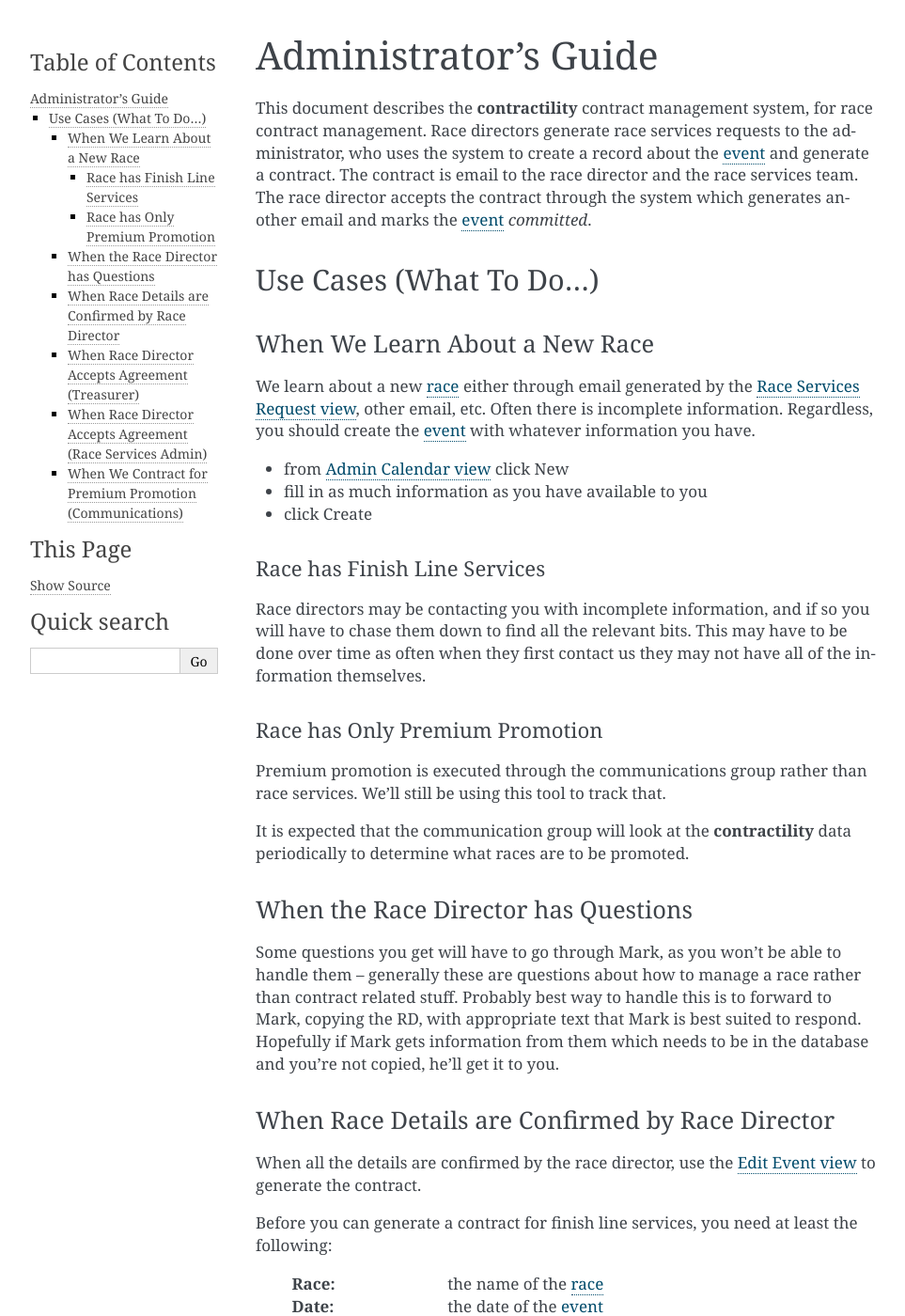
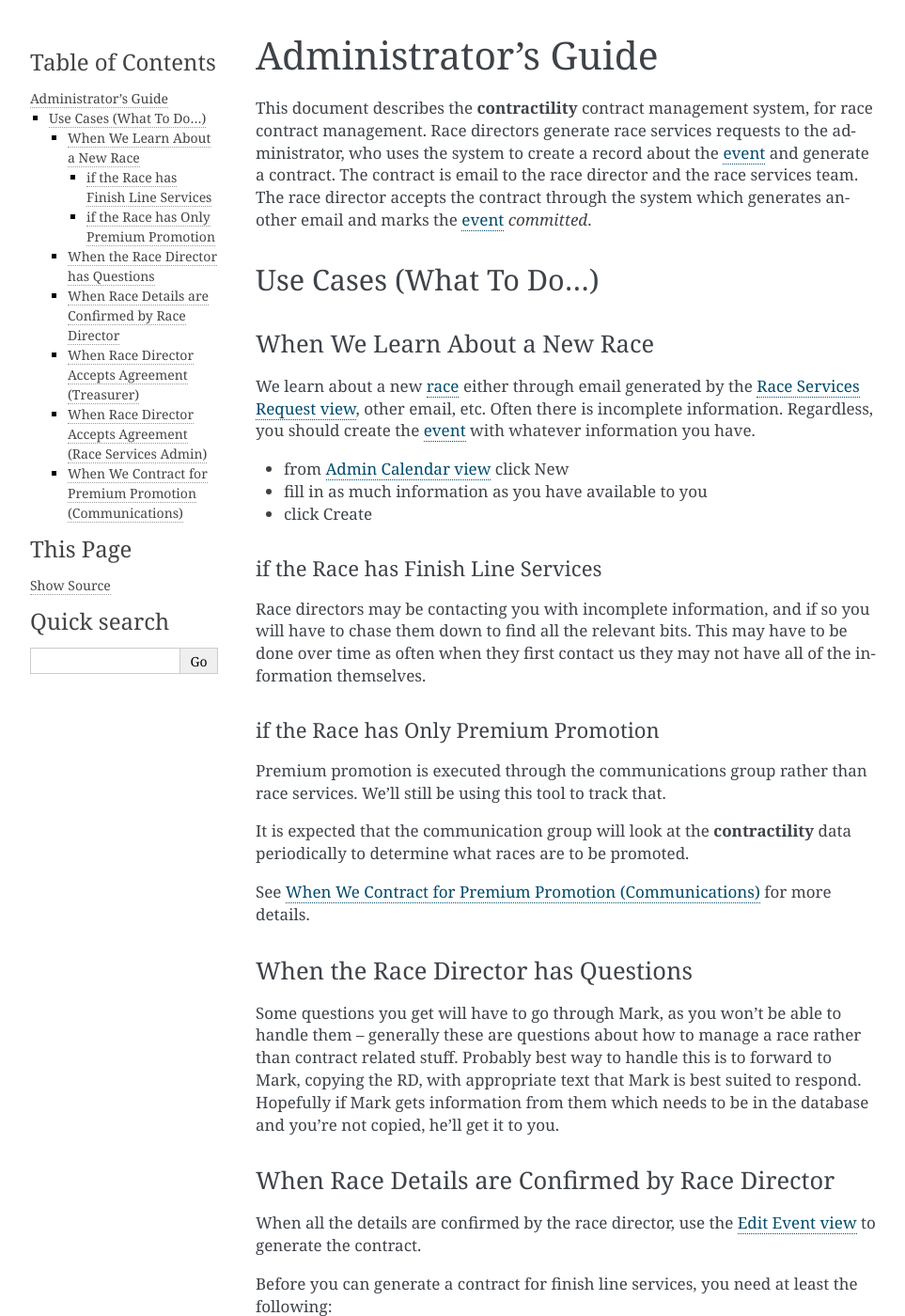
Before and after one commit to louking/contracts, a Sphinx documentation site: the page built from docs/contract-admin-guide.rst, in a window 1280 px wide and 1400 px high. Shown: the whole window at 94% size, without its empty margins (148-1111 px from the left). Built offline with Sphinx 7.4.7, drawn with Linux system fonts in a browser that asks for light colours; some of the changed text lies outside the part shown.

Commit message:
docs: fix a couple of typos

```diff
--- a/docs/contract-admin-guide.rst
+++ b/docs/contract-admin-guide.rst
@@ -29,21 +29,23 @@ information you have.
 * fill in as much information as you have available to you
 * click Create
 
-Race has Finish Line Services
-~~~~~~~~~~~~~~~~~~~~~~~~~~~~~
+if the Race has Finish Line Services
+~~~~~~~~~~~~~~~~~~~~~~~~~~~~~~~~~~~~~~
 
 Race directors may be contacting you with incomplete information, and if so you will have to chase them down
 to find all the relevant bits. This may have to be done over time as often when they first contact us they may not have
 all of the information themselves.
 
-Race has Only Premium Promotion
-~~~~~~~~~~~~~~~~~~~~~~~~~~~~~~~
+if the Race has Only Premium Promotion
+~~~~~~~~~~~~~~~~~~~~~~~~~~~~~~~~~~~~~~~~
 
 Premium promotion is executed through the communications group rather than race services. We'll still be using
 this tool to track that.
 
 It is expected that the communication group will look at the **contractility** data periodically to determine
 what races are to be promoted.
+
+See :ref:`contract-for-premium-promotion` for more details.
 
 When the Race Director has Questions
 --------------------------------------
@@ -97,12 +99,14 @@ When Race Director Accepts Agreement (Race Services Admin)
 -----------------------------------------------------------
 
 When a race director accepts the agreement, the race services admin will receive an email. The :term:`event` will
-automatically be transition into the *committed* :term:`state`.
+automatically be transitioned into the *committed* :term:`state`.
 
 The :term:`lead` for the race needs to be identified well before the event so that resources are allocated
 correctly and emails are sent to the appropriate people. Generally we should have a committment for a :term:`lead`
 before sending the contract to the race director, however the system does not enforce this.
 
+
+.. _contract-for-premium-promotion:
 
 When We Contract for Premium Promotion (Communications)
 ----------------------------------------------------------
```
Also changed, not shown: other parts of docs/contract-admin-guide.rst (+1 -1 lines).
